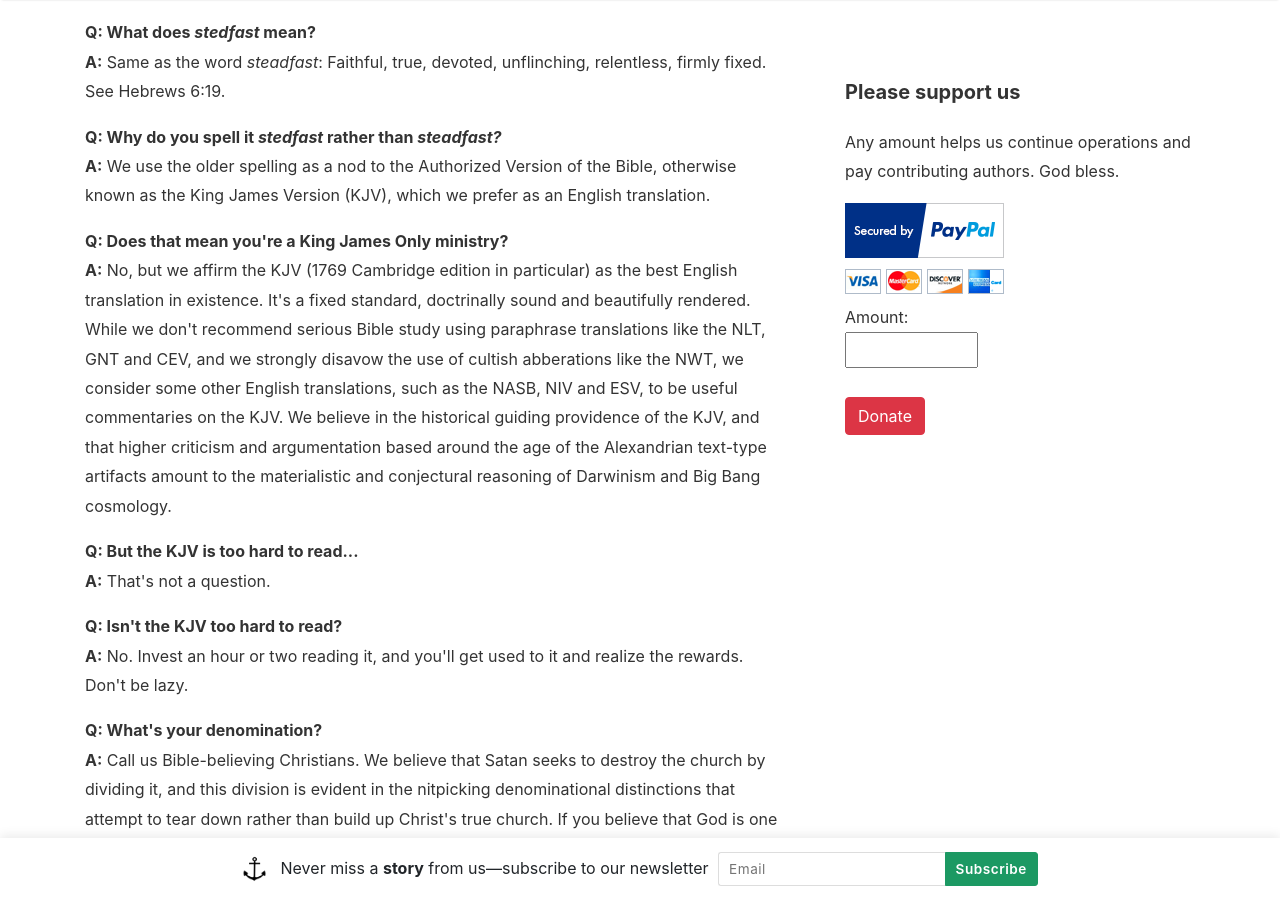
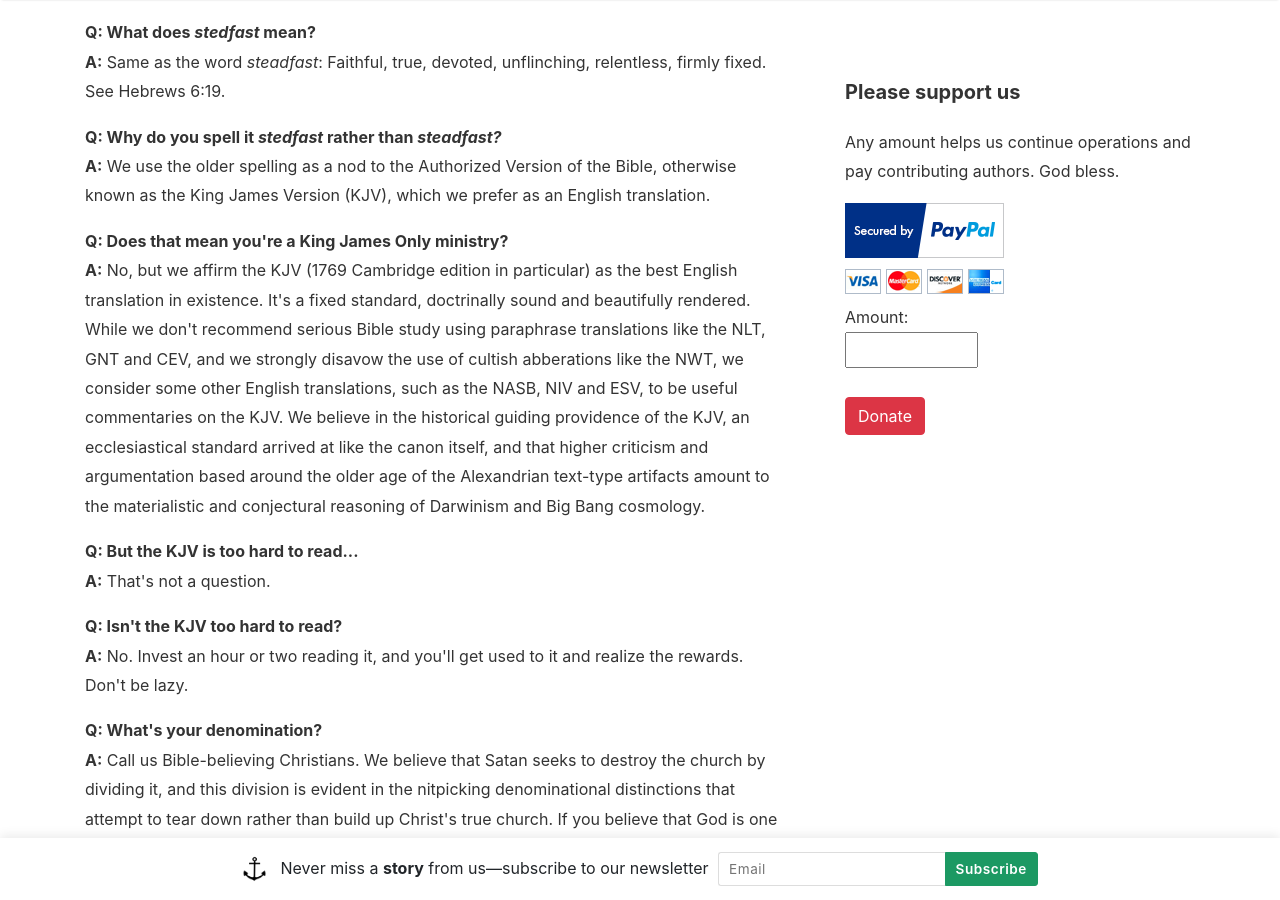
Before and after one commit to flashlightministries/stedfastnews, a Jekyll site: the page built from _pages/about.md, in a window 1280 px wide and 900 px high, scrolled down 1328 px. Built offline with Jekyll 4.4.1, drawn with Linux system fonts in a browser that asks for light colours; nearby versions of some CDN libraries.

Commit message:
Update about.md

```diff
--- a/_pages/about.md
+++ b/_pages/about.md
@@ -41,7 +41,7 @@ permalink: /about
   </p>
   <p>
     <b>Q: Does that mean you're a King James Only ministry?</b><br>
-    <b>A:</b> No, but we affirm the KJV (1769 Cambridge edition in particular) as the best English translation in existence. It's a fixed standard, doctrinally sound and beautifully rendered. While we don't recommend serious Bible study using paraphrase translations like the NLT, GNT and CEV, and we strongly disavow the use of cultish abberations like the NWT, we consider some other English translations, such as the NASB, NIV and ESV, to be useful commentaries on the KJV. We believe in the historical guiding providence of the KJV, and that higher criticism and argumentation based around the age of the Alexandrian text-type artifacts amount to the materialistic and conjectural reasoning of Darwinism and Big Bang cosmology.
+    <b>A:</b> No, but we affirm the KJV (1769 Cambridge edition in particular) as the best English translation in existence. It's a fixed standard, doctrinally sound and beautifully rendered. While we don't recommend serious Bible study using paraphrase translations like the NLT, GNT and CEV, and we strongly disavow the use of cultish abberations like the NWT, we consider some other English translations, such as the NASB, NIV and ESV, to be useful commentaries on the KJV. We believe in the historical guiding providence of the KJV, an ecclesiastical standard arrived at like the canon itself, and that higher criticism and argumentation based around the older age of the Alexandrian text-type artifacts amount to the materialistic and conjectural reasoning of Darwinism and Big Bang cosmology.
   </p>
   <p>
     <b>Q: But the KJV is too hard to read...</b><br>
```
